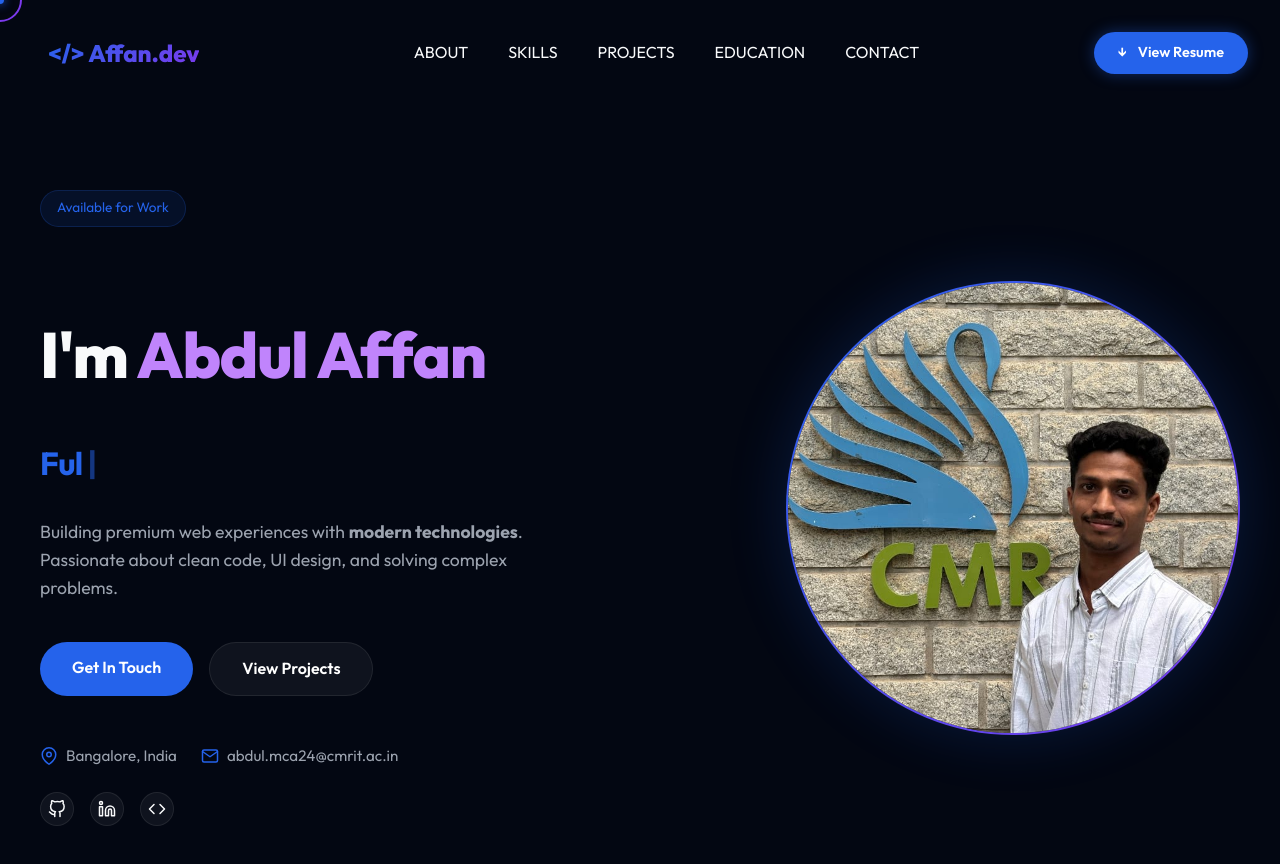
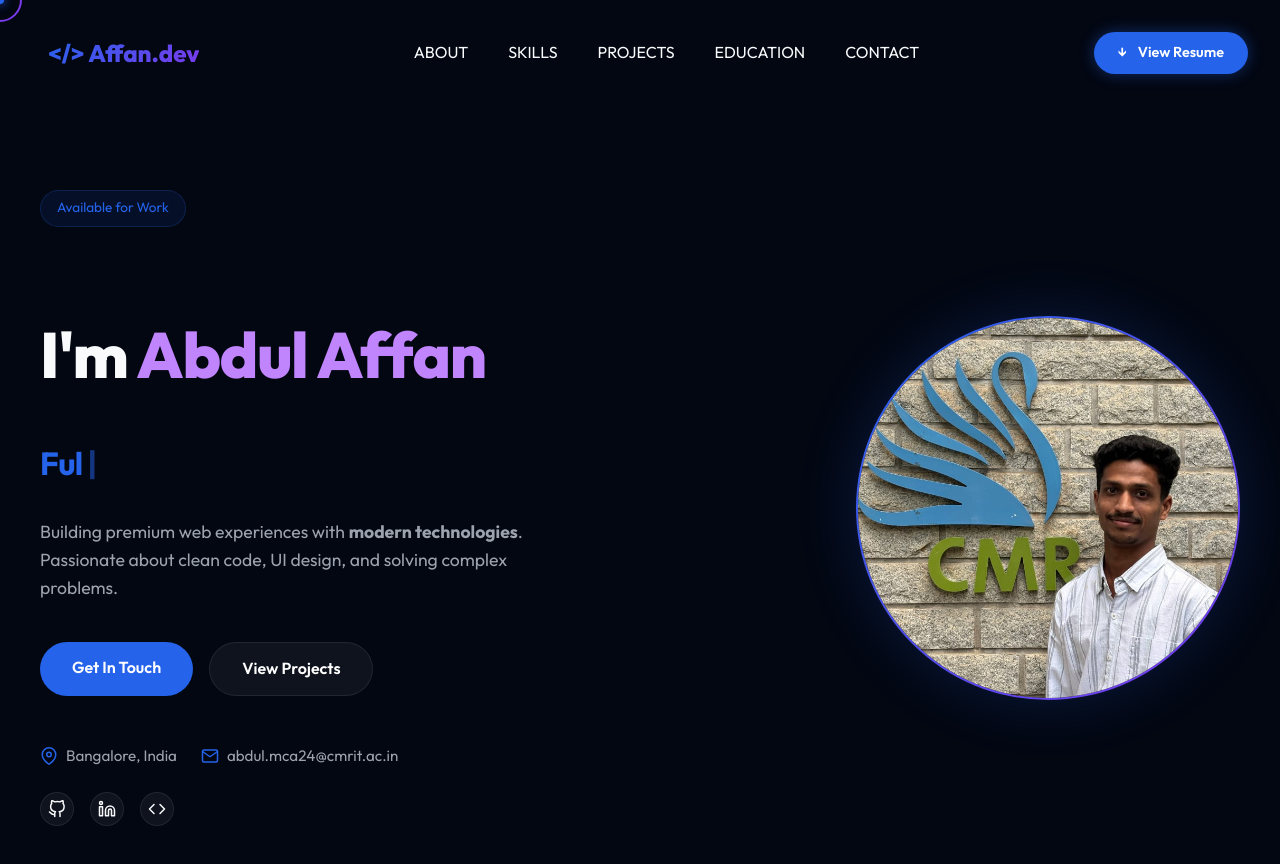
Before and after one commit to Abdul-Affan/portfolio, a React (Vite) app: page / in a window 1280 px wide. Shown: the top 864 px of the page. Built offline with nearby package versions, Linux system fonts and the light colour scheme.

Commit message:
Decrease profile picture size in Hero section

```diff
--- a/src/index.css
+++ b/src/index.css
@@ -236,8 +236,8 @@ nav.scrolled {
 }
 
 .profile-img-container {
-  width: 450px;
-  height: 450px;
+  width: 380px;
+  height: 380px;
   border-radius: 50%;
   overflow: hidden;
   position: relative;
```
